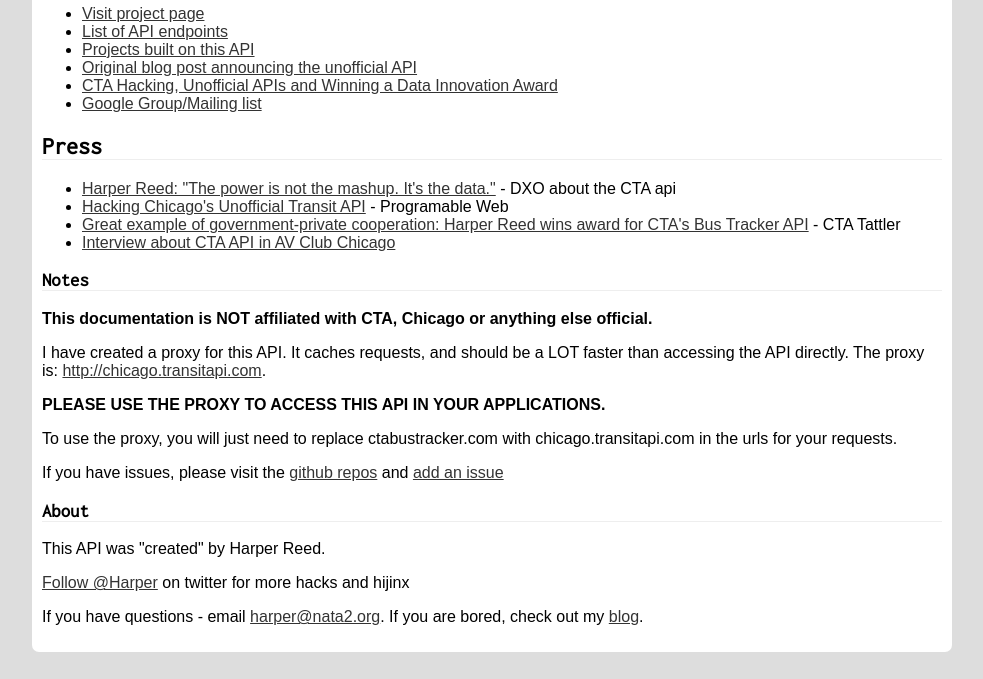
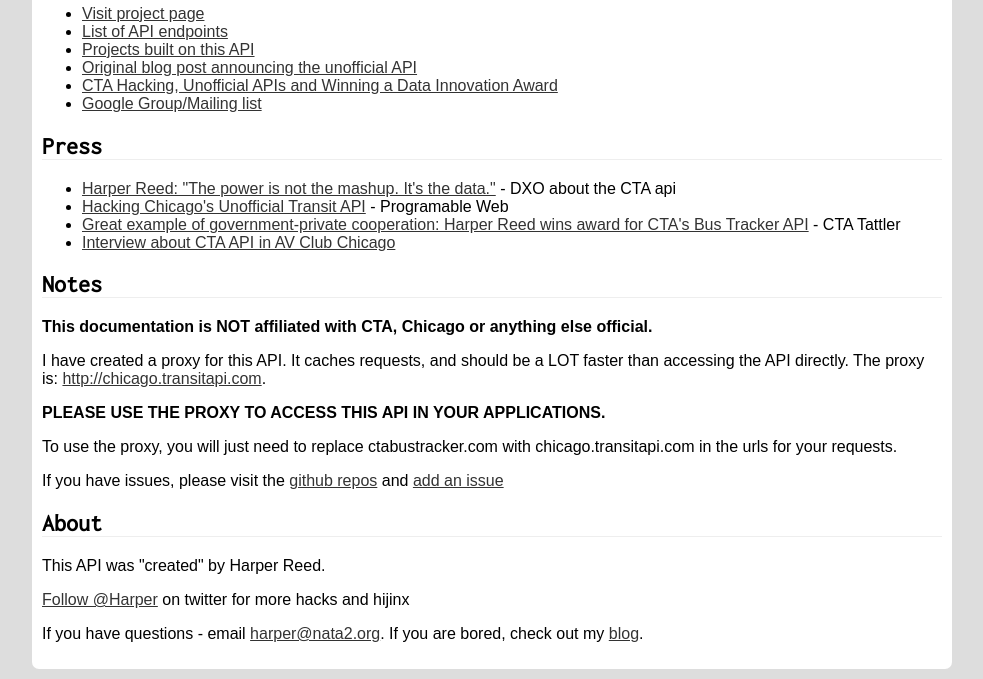
Before and after one commit to harperreed/transitapi, a plain HTML site: page index.html in a window 1280 px wide. Shown: the part 213-892 px from the top of the page, without its empty margins (148-1131 px from the left). Drawn offline with Linux system fonts and the light colour scheme; a web font is replaced by a local one.

Commit message:
changed heading size

```diff
--- a/index.html
+++ b/index.html
@@ -68,7 +68,7 @@
   </ul>
   </p>
 
-  <h3>Notes</h3>
+  <h2>Notes</h2>
 
   <p><strong>This documentation is NOT affiliated with CTA, Chicago or anything else official.</strong></p>
 
@@ -78,7 +78,7 @@
 
   <p>To use the proxy, you will just need to replace ctabustracker.com with chicago.transitapi.com in the urls for your requests.</p>
   <p>If you have issues, please visit the <a href="https://github.com/harperreed/transitapi/">github repos</a> and <a href="https://github.com/harperreed/transitapi/issues">add an issue</a></p>
-  <h3>About</h3>
+  <h2>About</h2>
   <p>This API was "created" by Harper Reed.</p>
   <p><a href="http://twitter.com/harper">Follow @Harper</a> on twitter for more hacks and hijinx</p>
 
```
